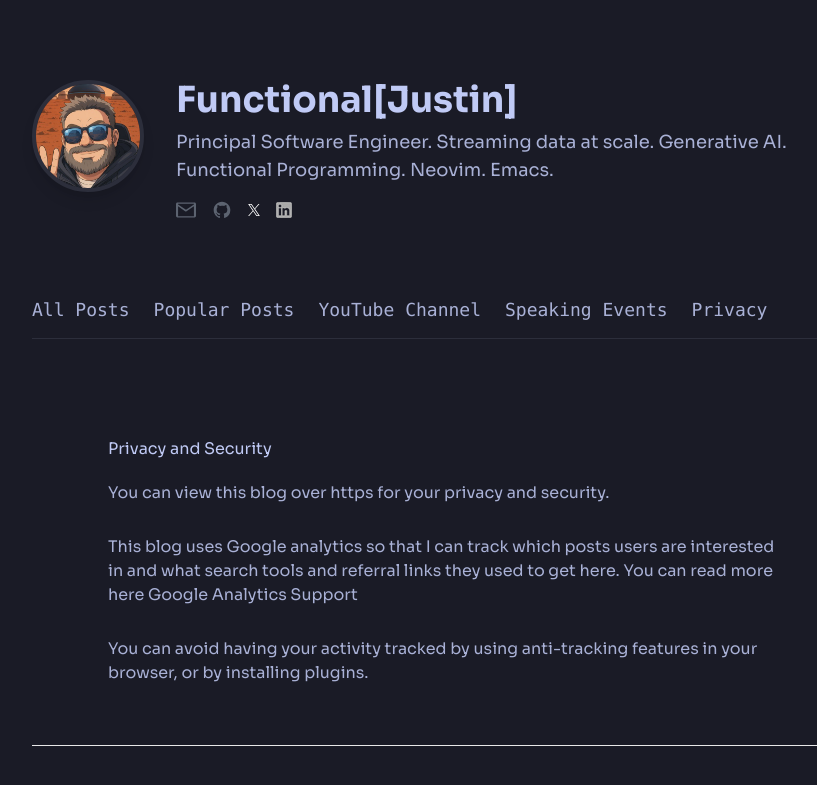
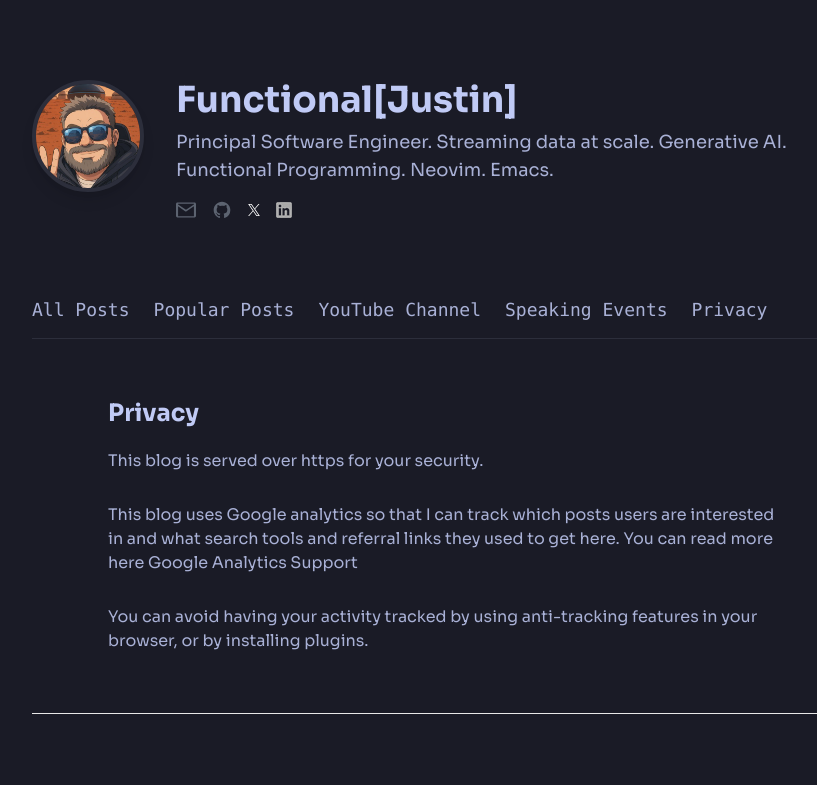
Before and after one commit to justinhj/justinhj.github.io, a Jekyll site: the page built from privacy.html, in a window 1280 px wide. Shown: the top 785 px of the page, without its empty margins (192-1009 px from the left). Built offline with Jekyll 4.4.1, drawn with Linux system fonts in a browser that asks for light colours; nearby versions of some CDN libraries.

Commit message:
ready for prod

```diff
--- a/_includes/header.html
+++ b/_includes/header.html
@@ -41,7 +41,7 @@
 </header>
 
   <!-- Navigation Bar -->
-  <nav class="border-b border-[var(--border-color)] mb-12">
+  <nav class="border-b border-[var(--border-color)] mb-2">
       <ul class="flex items-center space-x-6 font-mono text-lg">
           <li><a href="/index.html" class="block py-3 border-b-2 border-transparent hover:text-white">All Posts</a></li>
           <li><a href="/topposts.html" class="block py-3 border-b-2 border-transparent hover:text-white">Popular Posts</a></li>
--- a/privacy.html
+++ b/privacy.html
@@ -5,9 +5,9 @@ comments: true
 
 <div class="home">
 
-  <h3>Privacy and Security</h3>
+  <h2 class="text-2xl font-bold mb-8">Privacy</h2>
   <div class="post-content">
-    You can view this blog over https for your privacy and security.
+    This blog is served over https for your security.
   </div>
   <div class="post-content">
     This blog uses Google analytics so that I can track which posts users are interested in and what search tools and referral links they used to get here. You can read more here <a href="https://support.google.com/analytics/answer/2838718?hl=en">Google Analytics Support</a>
--- a/talks.html
+++ b/talks.html
@@ -4,7 +4,7 @@ layout: default
 
 <div class="home">
 
-  <h1>Presentations and Talks</h1>
+  <h2 class="text-2xl font-bold mb-8">Presentations and Talks</h2>
   <div class="post-content">
     These talks are aimed at beginner to intermediate Scala programmers that are
     interested in learning more about pure functional programming in Scala. I
--- a/topposts.html
+++ b/topposts.html
@@ -5,7 +5,7 @@ comments: true
 
 <div class="home">
 
-  <h3>Popular posts</h3>
+  <h2 class="text-2xl font-bold mb-8">Popular</h2>
   <div class="post-content">
 
 
```
